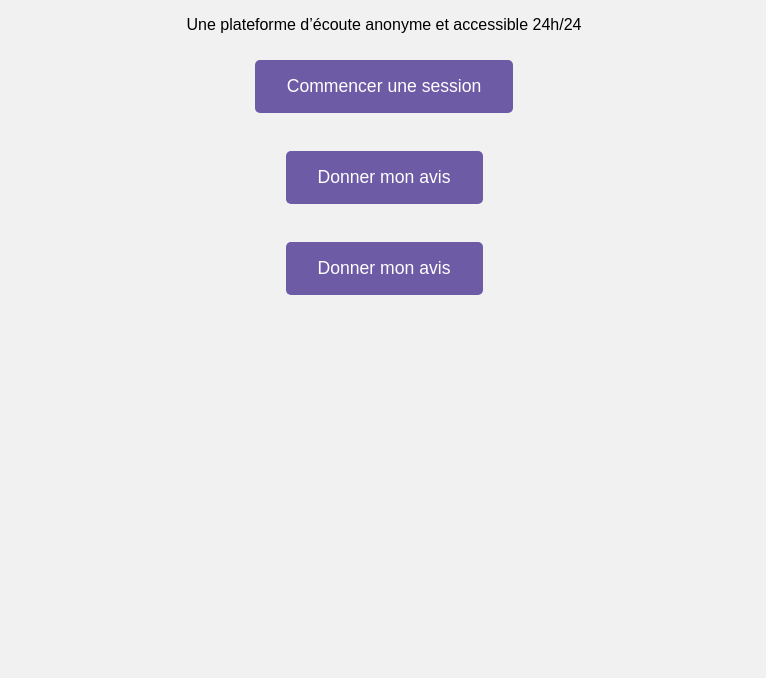
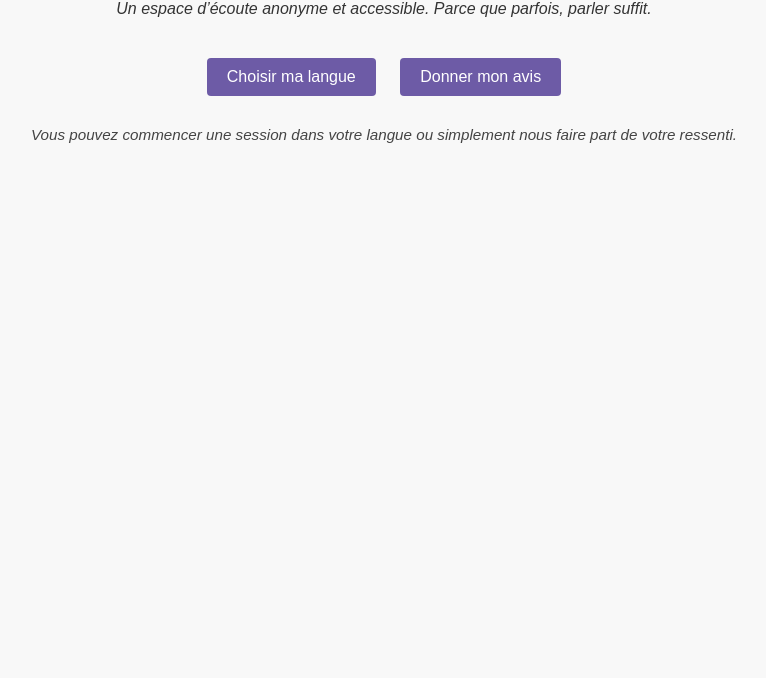
Before and after one commit to Tprune1/ecoute-libre, a plain HTML site: page index.html in a window 1280 px wide. Shown: the part 122-800 px from the top of the page, without its empty margins (256-1022 px from the left). Drawn offline with Linux system fonts and the light colour scheme.

Commit message:
Add files via upload
Ajout des fichiers du projet ÉCOUTE LIBRE

```diff
--- a/index.html
+++ b/index.html
@@ -1,35 +1,72 @@
 <!DOCTYPE html>
 <html lang="fr">
 <head>
-  <meta charset="UTF-8">
-  <meta name="viewport" content="width=device-width, initial-scale=1.0">
-  <title>ÉCOUTE LIBRE</title>
-  <link rel="manifest" href="manifest.json">
-  <link rel="stylesheet" href="style.css">
+  <meta charset="UTF-8" />
+  <meta name="viewport" content="width=device-width, initial-scale=1.0" />
+  <title>ÉCOUTE LIBRE – Bienvenue</title>
+  <link rel="stylesheet" href="style.css" />
+  <link rel="manifest" href="manifest.json" />
+
+  <style>
+    body {
+      background-color: #f8f8f8;
+      font-family: Arial, sans-serif;
+      text-align: center;
+      padding: 40px;
+    }
+    h1 {
+      font-size: 2rem;
+      color: #6d5ba6;
+      margin-bottom: 10px;
+    }
+    p {
+      font-size: 1rem;
+      color: #333;
+      margin-bottom: 30px;
+    }
+    .buttons {
+      margin-top: 30px;
+    }
+    .buttons button {
+      padding: 10px 20px;
+      margin: 10px;
+      background-color: #6d5ba6;
+      color: white;
+      border: none;
+      border-radius: 4px;
+      font-size: 1rem;
+      cursor: pointer;
+      transition: background-color 0.3s ease;
+    }
+    .buttons button:hover {
+      background-color: #5b4b99;
+    }
+    .note {
+      margin-top: 20px;
+      font-size: 0.95rem;
+      color: #444;
+      font-style: italic;
+    }
+  </style>
+
+  <script>
+    window.addEventListener("load", () => {
+      console.log("Page chargée");
+    });
+  </script>
 </head>
+
 <body>
-<div id="loader">Chargement...</div>
-<style>
-#loader {
-  font-size: 1.2rem;
-  color: #6d5ba6;
-  animation: pulse 1s infinite;
-}
-@keyframes pulse {
-  0% {opacity: 0.4;}
-  50% {opacity: 1;}
-  100% {opacity: 0.4;}
-}
-</style>
-  <main>
-    <h1>Bienvenue sur ÉCOUTE LIBRE</h1>
-    <p>Une plateforme d’écoute anonyme et accessible 24h/24</p>
-    <button onclick="window.location.href='https://TON-LIEN-MVP.com'">Commencer une session</button>
-    <br><br>
-    <button onclick="window.location.href='https://TON-LIEN-FEEDBACK.com'">Donner mon avis</button>
-	<br><br>
-    <button onclick="window.location.href='https://TON-LIEN-FORMULAIRE.com'">Donner mon avis</button>
-   </main>
-  <script src="app.js"></script>
+  <h1>Bienvenue sur ÉCOUTE LIBRE</h1>
+  <p><em>Un espace d’écoute anonyme et accessible. Parce que parfois, parler suffit.</em></p>
+
+  <div class="buttons">
+    <button onclick="window.location.href='index-lang.html'">Choisir ma langue</button>
+    <button onclick="window.open('https://forms.gle/P9bt5sRujWxi3JWH6', '_blank')">Donner mon avis</button>
+  </div>
+
+  <div class="note">
+    Vous pouvez commencer une session dans votre langue ou simplement nous faire part de votre ressenti.
+  </div>
 </body>
 </html>
```
